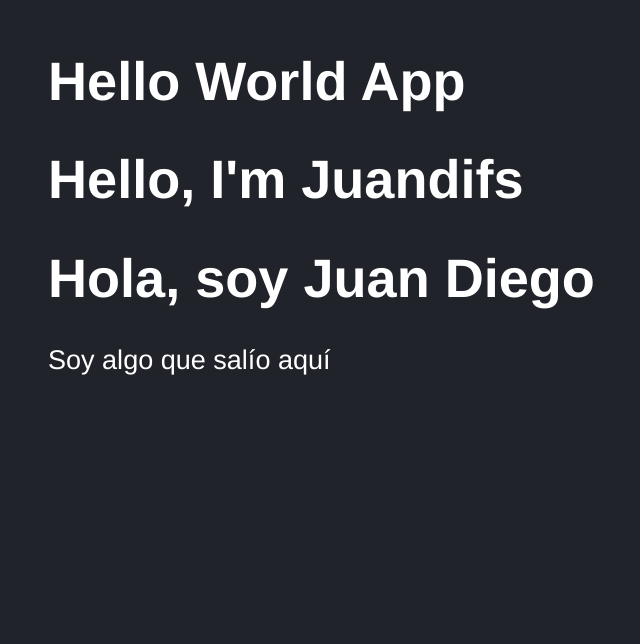
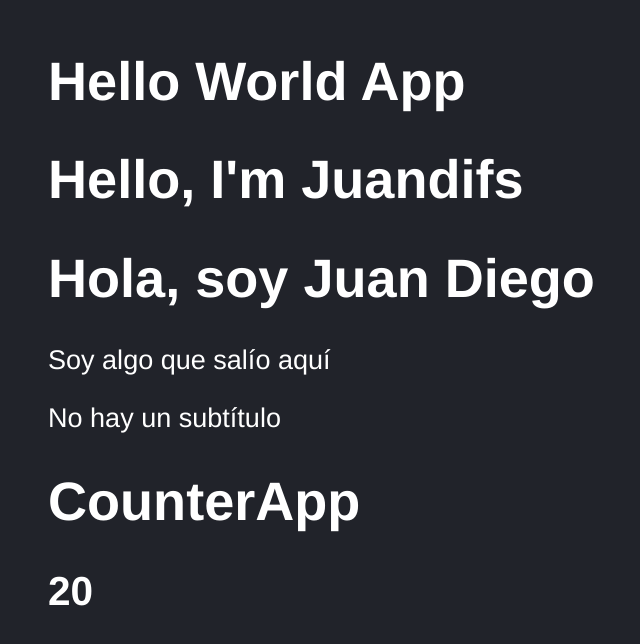
Before and after one commit to juandifs00/Curso-React, a React (Vite) app in the folder 03-counter-app-vite/: page / in a window 1280 px wide. Shown: the part 134-778 px from the top of the page, without its empty margins (100-740 px from the left). Built offline with nearby package versions, Linux system fonts and the light colour scheme.

Commit message:
Ejercicio de práctica

```diff
--- /dev/null
+++ b/03-counter-app-vite/src/CounterApp.jsx
@@ -0,0 +1,14 @@
+import PropTypes from 'prop-types';
+
+export const CounterApp = ({value}) => {
+  return (
+    <>
+    <h1>CounterApp</h1>
+    <h2> { value } </h2>
+    </>
+  )
+}
+
+CounterApp.propTypes = {
+    value: PropTypes.number
+}
--- a/03-counter-app-vite/src/FirstApp.jsx
+++ b/03-counter-app-vite/src/FirstApp.jsx
@@ -23,5 +23,11 @@
 
 FirstApp.propTypes = {
   title: PropTypes.string.isRequired,
-  subTitle: PropTypes.number
+  subTitle: PropTypes.string
 }
+
+FirstApp.defaultProps = {
+  name: 'Juan Diego RG',
+  subTitle: 'No hay un subtítulo',
+  title: 'No hay un título',
+}
--- a/03-counter-app-vite/src/main.jsx
+++ b/03-counter-app-vite/src/main.jsx
@@ -3,10 +3,12 @@
 import { HelloWorldApp } from './HWApp';
 import { FirstApp } from './FirstApp';
 import './styles.css';
+import { CounterApp } from './CounterApp';
 
 ReactDOM.createRoot( document.getElementById('root') ).render(
     <React.StrictMode>
         <HelloWorldApp />
         <FirstApp title="Hola, soy Juan Diego"/>
+        <CounterApp value={ 20 }/>
     </React.StrictMode>
 );
```
